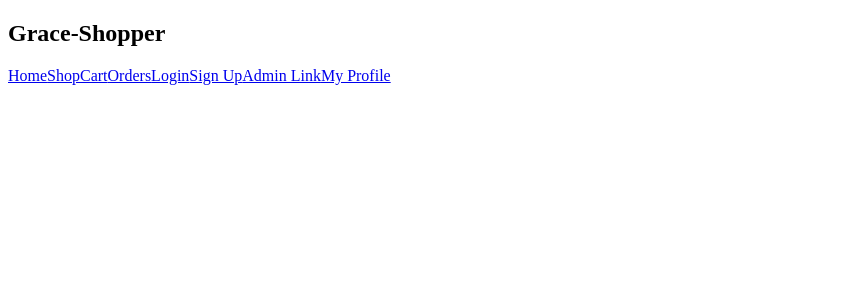
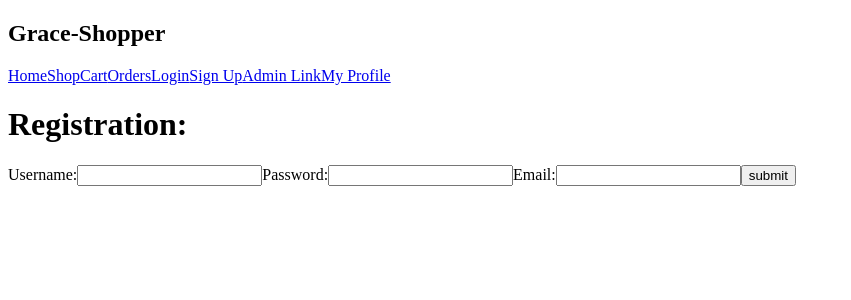
Before and after one commit to Fredericksoncorey/GraceShopperFE, a React (Create React App) app in the folder graceshopperreact/: page /Register in a window 1280 px wide. Shown: the top 300 px of the page, without its empty margins (0-851 px from the left). Built offline with nearby package versions, Linux system fonts and the light colour scheme.

Commit message:
Log In, Register, and Log out run

```diff
--- a/graceshopperreact/package.json
+++ b/graceshopperreact/package.json
@@ -8,6 +8,8 @@
     "@testing-library/user-event": "^12.8.3",
     "react": "^17.0.2",
     "react-dom": "^17.0.2",
+    "react-router": "^5.2.0",
+    "react-router-dom": "^5.2.0",
     "react-scripts": "4.0.3",
     "web-vitals": "^1.1.1"
   },
--- a/graceshopperreact/src/App.js
+++ b/graceshopperreact/src/App.js
@@ -1,12 +1,28 @@
 import React, {useState, useEffect} from 'react';
 import { BrowserRouter as Router, Link, Switch, Route} from "react-router-dom"
 import {getToken, clearToken} from "./auth"
+import {
+  Login,
+  Register
+} from "./components"
 
 const App = () => {
   const [authorized, setAuthorized] = useState(false);
   const [currentUser, setCurrentUser] = useState("");
   const [loggedIn, setLoggedIn] = useState(getToken());
-  const [activities, setActivities] = useState(null);
+
+  // eslint-disable-next-line react-hooks/exhaustive-deps
+  useEffect(async () => {
+    if (loggedIn) {
+        try {
+            //const data = await fetchUserData();
+            //setCurrentUser(data.username);
+
+        } catch (error) {
+            console.error(error);
+        }
+    }
+  }, [loggedIn])
 
 
   return (
@@ -18,19 +34,19 @@ const App = () => {
           <Link className="Link" to= '/products'>Shop</Link>
           <Link className="Link" to= '/cart'>Cart</Link>
           <Link className="Link" to= '/orders'>Orders</Link>
-          <Link className="Link" to= '/login'>Login</Link>
+          {!loggedIn ? <Link className="Link" to= '/login'>Login</Link> : null}
           <Link className="Link" to= '/register'>Sign Up</Link>
           <Link className="Link" to= '/admin'>Admin Link</Link>
           <Link className="Link" to= '/profile'>My Profile</Link>
 
-          {/* {loggedIn ? <Link className="Link" onClick={() => {
+          {loggedIn ? <Link className="Link" onClick={() => {
                         clearToken();
                         //setUsername(null);
                         setLoggedIn(null);
-                        setAuthorized(null)
-                        setCurrentUser(null)
+
+                        //setCurrentUser(null)
                     }}
-                        to='/'>Log Out</Link> : null} */}
+                        to='/'>Log Out</Link> : null}
         </div>
       </nav>
       <main>
@@ -39,9 +55,19 @@ const App = () => {
           </Route>
 
           <Route path='/Login'>
+          <Login
+              loggedIn={loggedIn}
+              setLoggedIn={setLoggedIn}
+              setCurrentUser={setCurrentUser}
+            />
           </Route>
 
           <Route path='/Register'>
+            <Register
+              loggedIn={loggedIn}
+              setLoggedIn={setLoggedIn}
+              setCurrentUser={setCurrentUser}
+            />
           </Route>
 
           <Route path='/routines'>
--- a/graceshopperreact/src/api/index.js
+++ b/graceshopperreact/src/api/index.js
@@ -0,0 +1,42 @@
+import { getToken } from "../auth";
+const token = getToken();
+
+export const logIn = async ({username, password}) => {
+    console.log(username, password)
+    try {
+        const response = await fetch(`http://localhost:3000/api/users/login`,
+            {
+                method: "POST",
+                body: JSON.stringify({ username: username, password: password}),
+                headers: {
+                    "Content-Type": "application/json",
+                },
+            }
+    )
+        const data = response.json()
+        //console.log(data)
+        return data
+    } catch (error) {
+        console.error(error)
+    }
+
+}
+
+export const register = async ({username, password, email}) => { //get /users
+    try {
+        const response = await fetch(`http://localhost:3000/api/users/register`,
+            {
+                method: "POST",
+                body: JSON.stringify({ username: username, password: password,  email: email}),
+                headers: {
+                    "Content-Type": "application/json",
+                },
+            }
+    )
+        const data = response.json()
+        //console.log(data)
+        return data
+    } catch (error) {
+        console.error(error)
+    }
+}
--- a/graceshopperreact/src/components/Login.js
+++ b/graceshopperreact/src/components/Login.js
@@ -0,0 +1,55 @@
+import React, { useState } from "react";
+import { storeToken } from "../auth";
+import {Redirect} from "react-router-dom"
+import {logIn} from '../api'
+const Login = ({setCurrentUser, loggedIn, setLoggedIn }) => {
+  const [user, setUser] = useState("");
+
+
+  function helperHandleSubmit(e) {
+    setUser({ ...user, password: e.target.value });
+    //setCurrentUser(user.username);
+    /* console.log(currentUser); */
+  }
+
+
+  const handleSubmit = async (evt) => {
+    evt.preventDefault();
+    console.log(user)
+    try {
+        const response = await logIn(user)
+        console.log(response)
+        if (response.name === "IncorrectCredentialsError") {
+          alert(response.message);
+        } else {
+          alert(response.message);
+          setLoggedIn(response.token)
+          storeToken(response.token);
+        }
+    } catch (error) {
+
+    }
+
+
+  };
+  if (loggedIn) {
+    return <Redirect to="/" />
+  }else{
+    return (
+      <form onSubmit={handleSubmit}>
+        <h1> Login:</h1>
+        <label>Username:</label>
+        <input
+          name="Username"
+          required
+          onChange={(e) => setUser({ ...user, username: e.target.value })}
+        />
+        <label>Password:</label>
+        <input type="password" required onChange={(e) => helperHandleSubmit(e)} />
+        <button type="submit">submit</button>
+      </form>
+    );
+  }
+};
+
+export default Login;
--- a/graceshopperreact/src/components/Register.js
+++ b/graceshopperreact/src/components/Register.js
@@ -0,0 +1,57 @@
+import React, { useState } from "react";
+import {Redirect} from "react-router-dom"
+import {register} from "../api"
+import { storeToken } from "../auth";
+const Register = ({ setAuthorized, loggedIn, setLoggedIn }) => {
+  const [user, setUser] = useState("");
+
+
+  const handleSubmit = async (evt) => {
+    evt.preventDefault();
+    console.log (user.username)
+    console.log (user.password)
+    try {
+        const response = await register(user)
+        console.log(response)
+        if (response.message === "Thank you for signing up!") {
+          alert(response.message);
+          setLoggedIn(response.token)
+          storeToken(response.token);
+        } else {
+          alert(response.message);
+        }
+    } catch (error) {
+
+    }
+  };
+  if (loggedIn) {
+    return <Redirect to="/" />
+  }else{
+    return (
+      <form onSubmit={handleSubmit}>
+        <h1> Registration:</h1>
+        <label>Username:</label>
+        <input
+          name="Username"
+          required
+          onChange={(e) => setUser({ ...user, username: e.target.value })}
+        />
+        <label>Password:</label>
+        <input
+          type="password"
+          required
+          onChange={(e) => setUser({ ...user, password: e.target.value })}
+        />
+        <label>Email:</label>
+        <input
+          name="email"
+          required
+          onChange={(e) => setUser({ ...user, email: e.target.value })}
+        />
+        <button type="submit">submit</button>
+      </form>
+    );
+  }
+};
+
+export default Register;
--- a/graceshopperreact/src/components/index.js
+++ b/graceshopperreact/src/components/index.js
@@ -0,0 +1,2 @@
+export { default as Login } from './Login';
+export { default as Register } from './Register';
```
Also changed, not shown: 1 other file (tests, documents, lock files or other folders).
